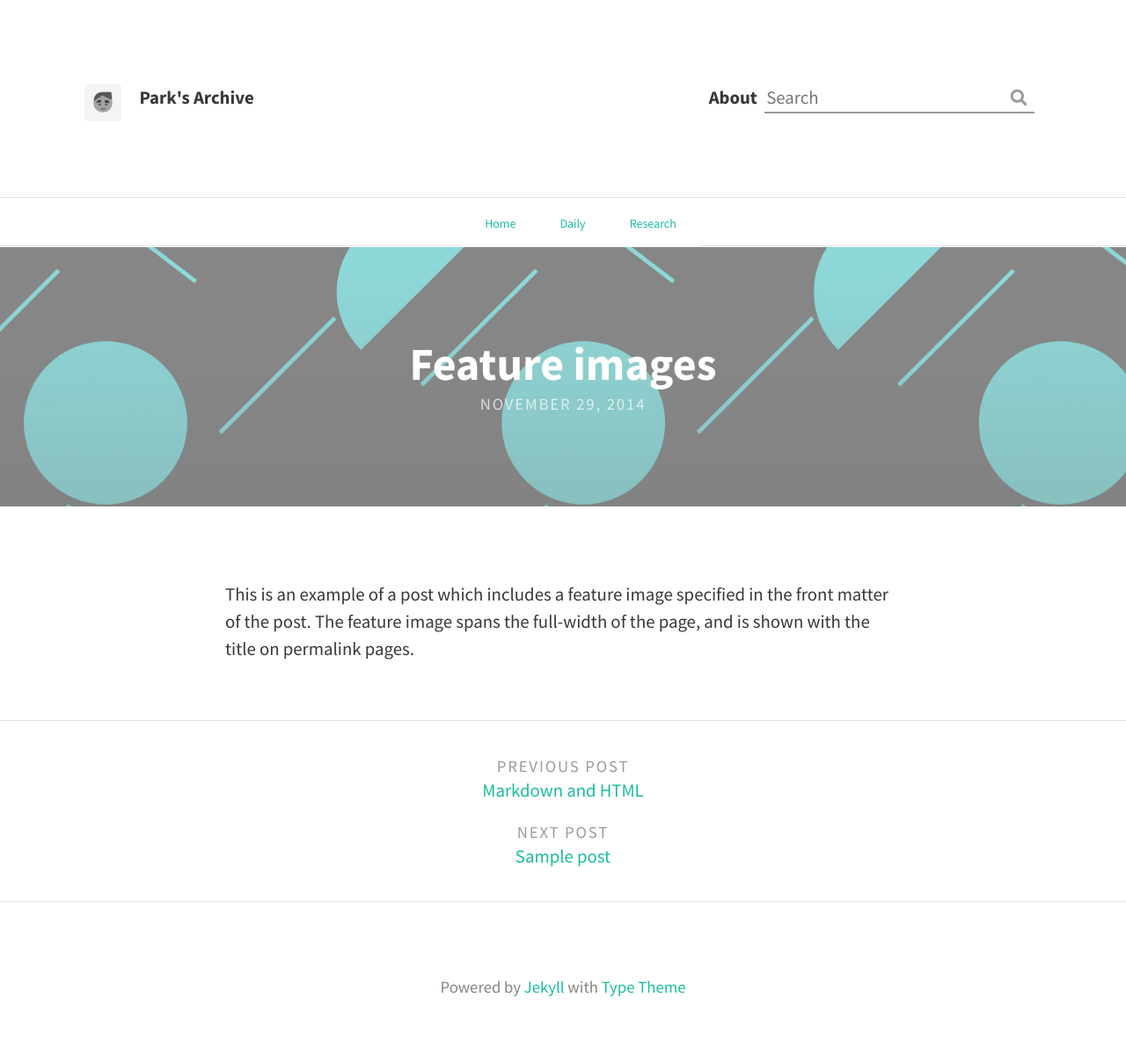
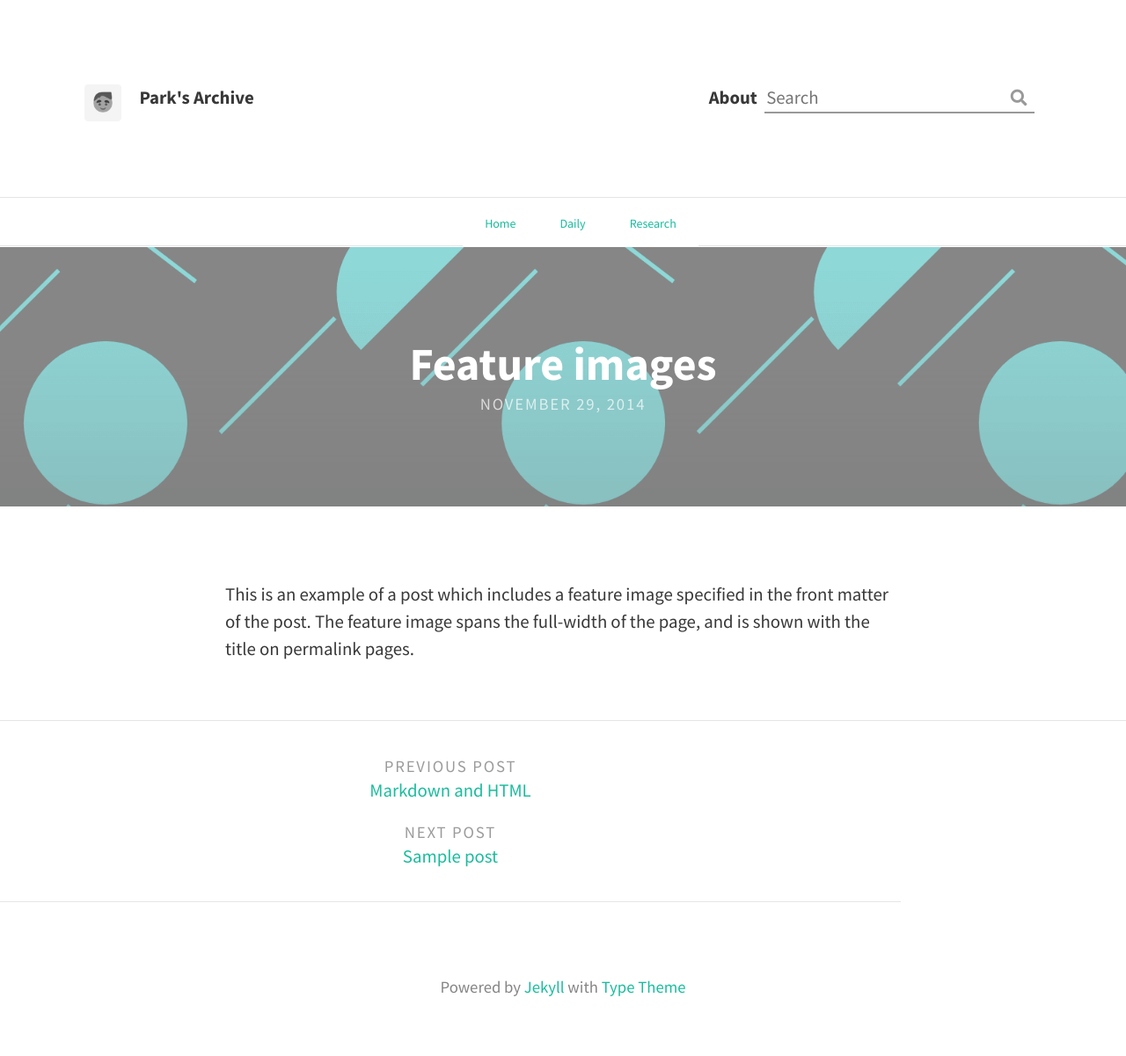
Before and after one commit to jhyun0919/jhyun0919.github.io, a Jekyll site: the page built from _posts/2014-11-29-feature-images.md, in a window 1280 px wide. Shown: the whole page at 88% size. Built offline with Jekyll 4.4.1, drawn with Linux system fonts in a browser that asks for light colours; nearby versions of some CDN libraries.

Commit message:
theme testing

```diff
--- a/_sass/includes/_post_nav.scss
+++ b/_sass/includes/_post_nav.scss
@@ -1,5 +1,5 @@
 #post-nav {
-  width:100%;
+  width:80%;
   border-bottom: 1px solid $border-color;
   float: left;
   text-align: center;
@@ -8,7 +8,7 @@
     vertical-align: middle;
   }
   a {
-    width: 100%;
+    width: 80%;
     display: inline-block;
     padding: 0;
   }
```
Also changed, not shown: 2 other files.
